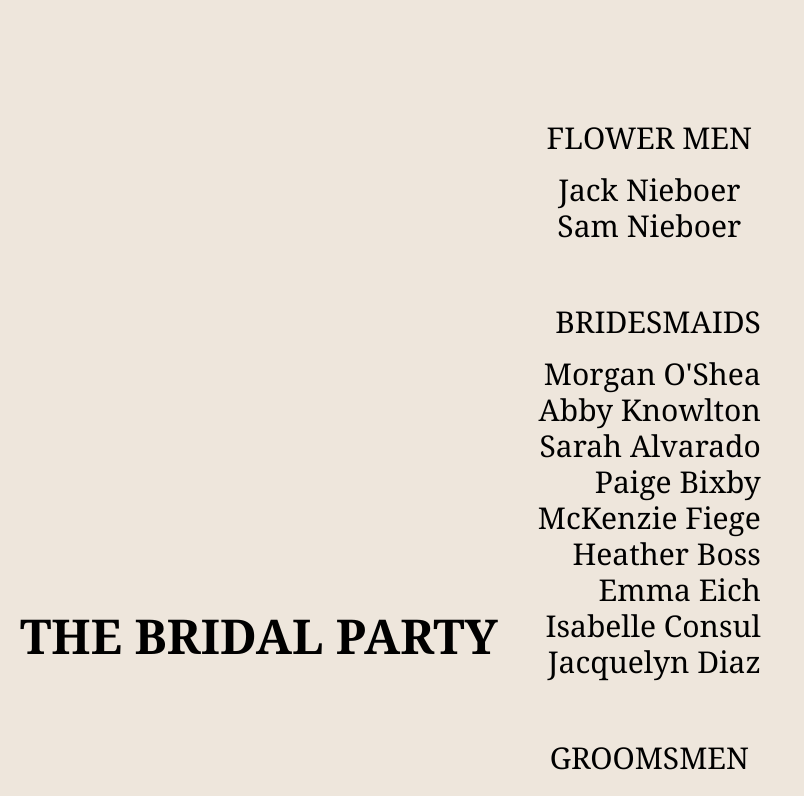
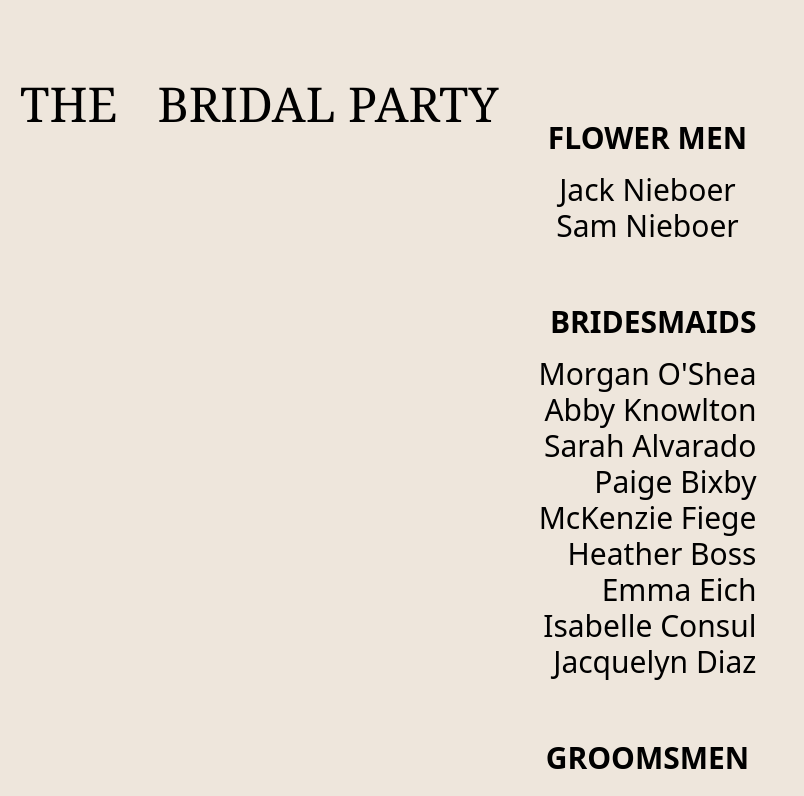
Before and after one commit to gnieb/wedding-cermony-site, a React (Create React App) app: page / in a window 1280 px wide. Shown: the part 1180-1976 px from the top of the page, without its empty margins (0-804 px from the left). Built offline with nearby package versions, Linux system fonts and the light colour scheme.

Commit message:
style Bridal Party

```diff
--- a/src/pages/BridalParty.js
+++ b/src/pages/BridalParty.js
@@ -1,15 +1,16 @@
 export default function BridalParty () {
     return(
-        <div className="sm:flex font-serif sm:m-0 mx-auto">
-            <div className="p-5 text-3xl font-bold sm:text-5xl text-center items-center justify-center flex">THE BRIDAL PARTY</div>
+        <div className="sm:flex sm:m-0 mx-auto">
+            <div className=" mx-5 text-5xl font-serif flex">THE</div>
+            <div className="mx-5 text-5xl font-serif flex">BRIDAL PARTY</div>
             <div>
                 <div className="p-5 py-10 text-3xl text-center">
-                    <div className="pb-4">FLOWER MEN</div>
+                    <div className="pb-4 font-bold">FLOWER MEN</div>
                     <div>Jack Nieboer</div>
                     <div>Sam Nieboer</div>
                 </div>
                 <div className="p-5 text-3xl text-center sm:text-right">
-                    <div className="pb-4">BRIDESMAIDS</div>
+                    <div className="pb-4 font-bold">BRIDESMAIDS</div>
                     <div>Morgan O'Shea</div>
                     <div>Abby Knowlton</div>
                     <div>Sarah Alvarado</div>
@@ -21,7 +22,7 @@ export default function BridalParty () {
                     <div>Jacquelyn Diaz</div>
                 </div>
                 <div className="p-5 py-10 text-3xl text-center">
-                    <div className="pb-4">GROOMSMEN</div>
+                    <div className="pb-4 font-bold">GROOMSMEN</div>
                     <div>Sam McClarin</div>
                     <div>Noah Bixby</div>
                     <div>Gage Forster</div>
```
